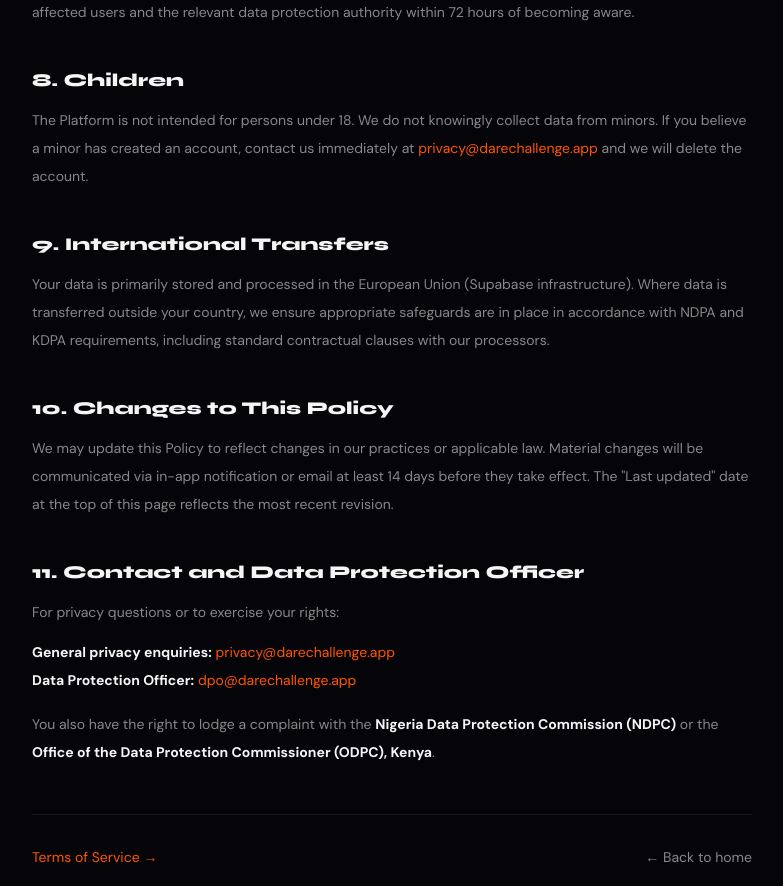
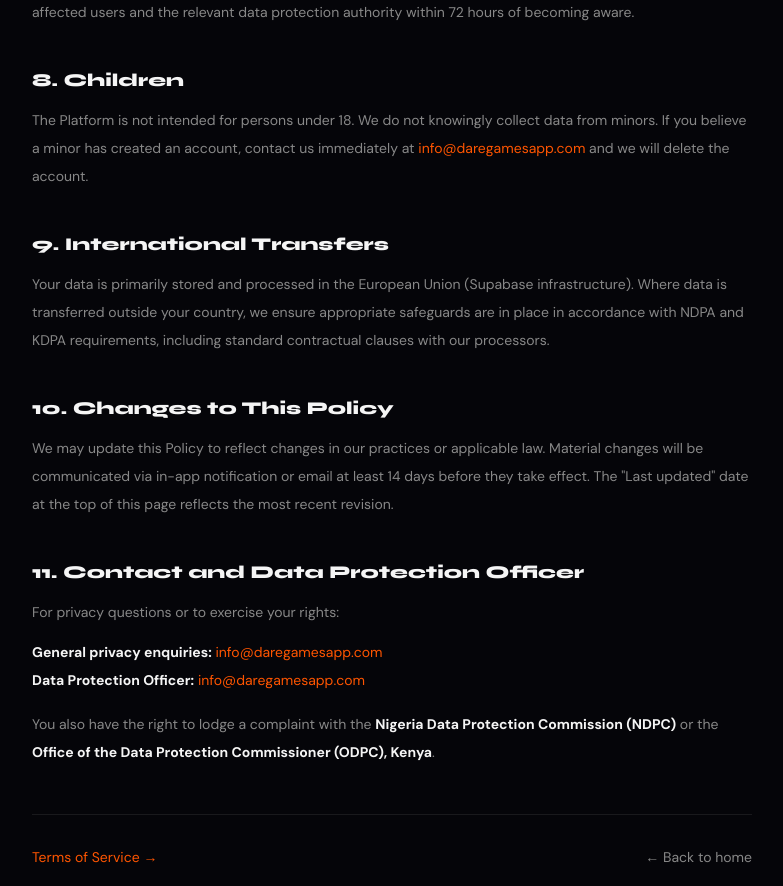
Before and after one commit to dare-mvp/dare, a Next.js app in the folder web/: page /privacy in a window 1280 px wide. Shown: the part 3420-4306 px from the top of the page, without its empty margins (248-1031 px from the left). Built offline with nearby package versions, Linux system fonts and the light colour scheme; no server answers.

Commit message:
PAGE UPDATE

```diff
--- a/web/app/(marketing)/privacy/page.tsx
+++ b/web/app/(marketing)/privacy/page.tsx
@@ -11,8 +11,8 @@ export const metadata: Metadata = {
 
 const EFFECTIVE_DATE = '1 June 2026';
 const COMPANY = 'DARE Technologies Ltd';
-const CONTACT_EMAIL = 'privacy@darechallenge.app';
-const DPO_EMAIL = 'dpo@darechallenge.app';
+const CONTACT_EMAIL = 'info@daregamesapp.com';
+const DPO_EMAIL = 'info@daregamesapp.com';
 
 export default function PrivacyPage() {
   return (
--- a/web/app/(marketing)/terms/page.tsx
+++ b/web/app/(marketing)/terms/page.tsx
@@ -11,7 +11,7 @@ export const metadata: Metadata = {
 
 const EFFECTIVE_DATE = '1 June 2026';
 const COMPANY = 'DARE Technologies Ltd';
-const CONTACT_EMAIL = 'legal@darechallenge.app';
+const CONTACT_EMAIL = 'info@daregamesapp.com';
 
 export default function TermsPage() {
   return (
@@ -201,8 +201,8 @@ export default function TermsPage() {
               </ul>
               <p className="mt-4">
                 If you are concerned about your gaming behaviour, contact{' '}
-                <a href={`mailto:support@darechallenge.app`} className="text-brand-primary hover:underline">
-                  support@darechallenge.app
+                <a href={`mailto:support@daregamesapp.com`} className="text-brand-primary hover:underline">
+                  support@daregamesapp.com
                 </a>{' '}
                 or visit a recognised problem gambling support organisation in your country.
               </p>
```
